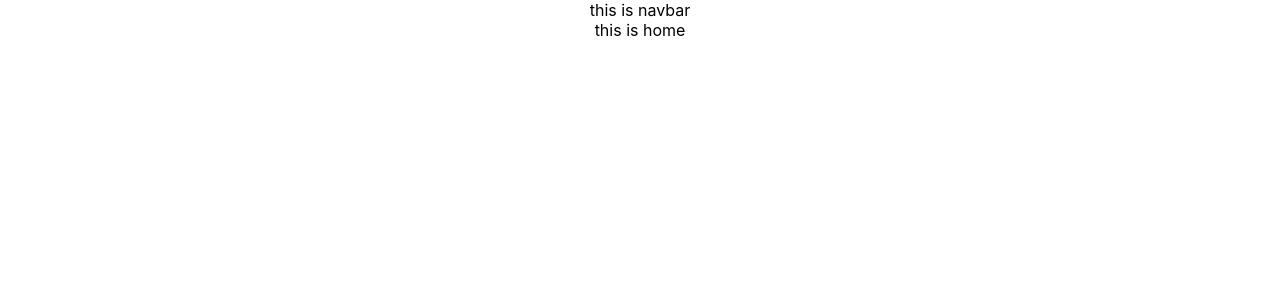
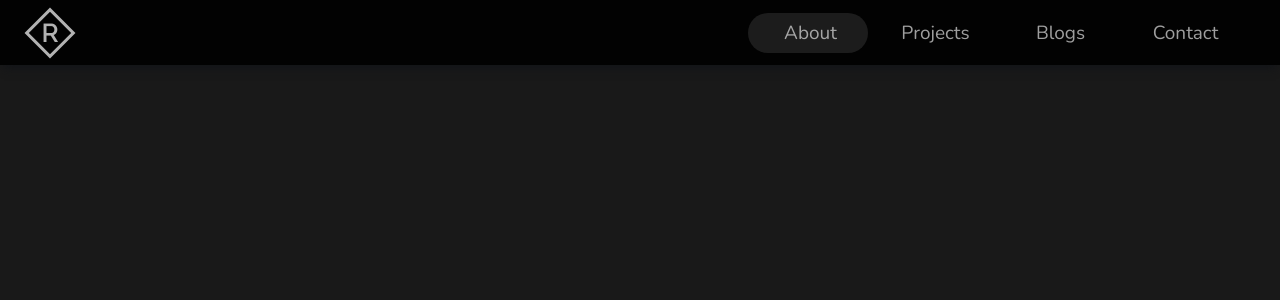
Before and after one commit to voidCounter/R, a React (Create React App) app: page / in a window 1280 px wide. Shown: the top 300 px of the page. Built offline with nearby package versions, Linux system fonts and the light colour scheme.

Commit message:
navbar done

```diff
--- a/src/App.css
+++ b/src/App.css
@@ -1,75 +1,183 @@
-@import url('https://fonts.googleapis.com/css2?family=Raleway:ital,wght@0,100;0,200;0,300;0,400;0,500;0,600;0,700;0,800;0,900;1,100;1,200;1,300;1,400;1,500;1,600;1,700;1,800;1,900&display=swap');
+@import url('https://fonts.googleapis.com/css2?family=Lato:ital,wght@0,100;0,300;0,400;0,700;0,900;1,100;1,300;1,400;1,700;1,900&family=Nunito:ital,wght@0,200;0,300;0,400;0,600;0,700;0,800;0,900;1,200;1,300;1,400;1,600;1,700;1,800;1,900&family=Raleway:ital,wght@0,100;0,200;0,300;0,400;0,500;0,600;0,700;0,800;0,900;1,100;1,200;1,300;1,400;1,500;1,600;1,700;1,800;1,900&display=swap');
 .App {
   text-align: center;
+  font-size: 19px;
+  font-family: 'Nunito', sans-serif;
 }
 
-.App-logo {
-  height: 40vmin;
-  pointer-events: none;
+:root {
+  --main-text-color: rgba(255, 255, 255, 0.8);
+  --main-back-color: rgba(0, 0, 0, 0.9);
+  --logo: rgba(255, 255, 255, 0.7);
+  --main-marker: rgba(255, 255, 255, 0.1);
 }
 
-@media (prefers-reduced-motion: no-preference) {
-  .App-logo {
-    animation: App-logo-spin infinite 20s linear;
+/* Extra small devices (phones, 600px and down) */
+
+@media only screen and (max-width: 600px) {
+  .navIcon {
+    display: flex;
+  }
+  .menuContainer {
+    background-color: rgba(--main-marker);
+    position: fixed;
+    top: 0;
+    left: 0;
+    width: 100vw;
+    height: 100vh;
+    display: flex;
+  }
+  .menu {
+    flex-flow: column;
+    position: relative;
+    row-gap: 20px;
+  }
+  /* controlling the marker */
+  .menuItem:nth-child(1):hover~.marker {
+    transform: translateY(0px);
+  }
+  .menuItem:nth-child(2):hover~.marker {
+    transform: translateY(60px);
+  }
+  .menuItem:nth-child(3):hover~.marker {
+    transform: translateY(120px);
+  }
+  .menuItem:nth-child(4):hover~.marker {
+    transform: translateY(180px);
   }
 }
 
-.typewriter h1 {
-  overflow: hidden;
-  /* Ensures the content is not revealed until the animation */
-  border-right: .15em solid orange;
-  /* The typwriter cursor */
-  white-space: nowrap;
-  /* Keeps the content on a single line */
-  margin: 0 auto;
-  /* Gives that scrolling effect as the typing happens */
-  letter-spacing: .15em;
-  /* Adjust as needed */
-  animation: typing 3.5s steps(40, end), blink-caret .75s step-end infinite;
-}
+/* Small devices (portrait tablets and large phones, 600px and up) */
 
-/* The typing effect */
-
-@keyframes typing {
-  from {
-    width: 0
+@media only screen and (min-width: 600px) {
+  .navIcon {
+    display: flex;
   }
-  to {
-    width: 100%
+  .menuContainer {
+    background-color: var(--main-marker);
+    position: fixed;
+    top: 0;
+    left: 0;
+    width: 100vw;
+    height: 100vh;
+    display: flex;
+  }
+  .menu {
+    flex-flow: column;
+    position: relative;
+    row-gap: 20px;
+  }
+  /* controlling the marker */
+  .menuItem:nth-child(1):hover~.marker {
+    transform: translateY(0px);
+  }
+  .menuItem:nth-child(2):hover~.marker {
+    transform: translateY(60px);
+  }
+  .menuItem:nth-child(3):hover~.marker {
+    transform: translateY(120px);
+  }
+  .menuItem:nth-child(4):hover~.marker {
+    transform: translateY(180px);
   }
 }
 
-/* The typewriter cursor effect */
+/* Medium devices (landscape tablets, 768px and up) */
 
-@keyframes blink-caret {
-  from, to {
-    border-color: transparent
+@media only screen and (min-width: 768px) {
+  .navIcon {
+    display: none!important;
   }
-  50% {
-    border-color: orange;
+  .menu {
+    display: flex!important;
+    width: 500px;
+    flex-flow: row;
+    height: 40px;
+    position: relative;
+  }
+  .menuContainer {
+    background-color: transparent;
+    display: flex!important;
+    position: relative;
+    width: auto;
+    height: auto;
+  }
+  .menuItem:nth-child(1):hover~.marker {
+    transform: translateX(0px);
+  }
+  .menuItem:nth-child(2):hover~.marker {
+    transform: translateX(125px);
+  }
+  .menuItem:nth-child(3):hover~.marker {
+    transform: translateX(250px);
+  }
+  .menuItem:nth-child(4):hover~.marker {
+    transform: translateX(375px);
   }
 }
 
-.App-header {
-  background-color: #282c34;
-  min-height: 100vh;
-  display: flex;
-  flex-direction: column;
-  align-items: center;
-  justify-content: center;
-  font-size: calc(10px + 2vmin);
-  color: white;
+/* Large devices (laptops/desktops, 992px and up) */
+
+@media only screen and (min-width: 992px) {
+  .navIcon {
+    display: none!important;
+  }
+  .menuContainer {
+    background-color: transparent;
+    display: flex!important;
+    width: auto;
+    position: relative;
+    height: auto;
+  }
+  .menu {
+    display: flex!important;
+    width: 500px;
+    height: 40px;
+    position: relative;
+  }
+  .menuItem:nth-child(1):hover~.marker {
+    transform: translateX(0px);
+  }
+  .menuItem:nth-child(2):hover~.marker {
+    transform: translateX(125px);
+  }
+  .menuItem:nth-child(3):hover~.marker {
+    transform: translateX(250px);
+  }
+  .menuItem:nth-child(4):hover~.marker {
+    transform: translateX(375px);
+  }
 }
 
-.App-link {
-  color: #61dafb;
-}
+/* Extra large devices (large laptops and desktops, 1200px and up) */
 
-@keyframes App-logo-spin {
-  from {
-    transform: rotate(0deg);
+@media only screen and (min-width: 1200px) {
+  .navIcon {
+    display: none!important;
   }
-  to {
-    transform: rotate(360deg);
+  .menuContainer {
+    background-color: transparent;
+    display: flex!important;
+    position: relative;
+    width: auto;
+    height: auto;
+  }
+  .menu {
+    width: 500px;
+    height: 40px;
+    display: flex!important;
+    position: relative;
+  }
+  .menuItem:nth-child(1):hover~.marker {
+    transform: translateX(0px);
+  }
+  .menuItem:nth-child(2):hover~.marker {
+    transform: translateX(125px);
+  }
+  .menuItem:nth-child(3):hover~.marker {
+    transform: translateX(250px);
+  }
+  .menuItem:nth-child(4):hover~.marker {
+    transform: translateX(375px);
   }
 }
--- a/src/App.js
+++ b/src/App.js
@@ -8,9 +8,12 @@ import {
   Route,
   Link
 } from "react-router-dom";
-import { useEffect, useState } from 'react';
+import { createContext, useContext, useEffect, useState } from 'react';
+export const menuContext = createContext();
 
 function App() {
+  const [showMenu, setShowMenu] = useState({ display: "none" });
+  document.body.style.backgroundColor = "var(--main-back-color)";
   const [showLoader, setShowLoader] = useState(true);
   useEffect(() => {
     setTimeout(() => {
@@ -19,12 +22,14 @@ function App() {
   }, []);
   return (
     <div className="App">
+      <menuContext.Provider value={[showMenu, setShowMenu]}>
         {
           showLoader ?
             <Loader></Loader>
             :
             <Home></Home>
         }
+      </menuContext.Provider>
     </div>
   );
 }
--- a/src/components/Home/Home.js
+++ b/src/components/Home/Home.js
@@ -1,12 +1,12 @@
 import React from 'react';
 import Loader from '../Loader/Loader';
+import styles from './Home.module.css';
 import Navbar from './Navbar/Navbar';
 
 const Home = () => {
     return (
-        <div>
+        <div className={`${styles.home} home`}>
             <Navbar></Navbar>
-            this is home
         </div>
     );
 };
--- a/src/components/Home/Home.module.css
+++ b/src/components/Home/Home.module.css
@@ -0,0 +1,4 @@
+.home {
+    height: 657vh;
+    padding-top: 70px;
+}
--- /dev/null
+++ b/src/components/Home/Navbar/Menu/Menu.js
@@ -0,0 +1,17 @@
+import React, { useContext } from 'react';
+import { menuContext } from '../../../../App';
+import styles from './Menu.module.css';
+
+const Menu = () => {
+    return (
+        <div className={` ${styles.menu} menu`}>
+            <div className={`${styles.menuItem} menuItem`}>About</div>
+            <div className={`${styles.menuItem} menuItem`}>Projects</div>
+            <div className={`${styles.menuItem} menuItem`}>Blogs</div>
+            <div className={`${styles.menuItem} menuItem`}>Contact</div>
+            <div className={`${styles.marker} marker`}></div>
+        </div>
+    );
+};
+
+export default Menu;
--- /dev/null
+++ b/src/components/Home/Navbar/Menu/Menu.module.css
@@ -0,0 +1,39 @@
+.menu, .menuItem {
+    display: flex;
+    justify-content: center;
+    align-items: center;
+}
+
+.menu {
+    /* background-color: rgba(0, 3, 6, 1); */
+    /* width: 500px; */
+    /* display: none; */
+    /* position: relative; */
+    /* height: 40px; */
+}
+
+.marker {
+    position: absolute;
+    height: 40px;
+    top: 0;
+    border-radius: 100px;
+    transition: 0.5s all cubic-bezier(0.25, 0.46, 0.45, 0.94);
+    left: 0;
+    z-index: 0;
+    width: 120px;
+    background-color: var(--main-marker);
+}
+
+.menuItem {
+    width: 125px;
+    color: rgba(225, 225, 225, 0.7);
+    height: 40px;
+    transition: 0.7s all ease-in-out;
+    position: relative;
+    z-index: 1;
+    cursor: pointer;
+}
+
+.menuItem:hover {
+    color: white;
+}
--- a/src/components/Home/Navbar/Navbar.js
+++ b/src/components/Home/Navbar/Navbar.js
@@ -1,10 +1,80 @@
-import React from 'react';
+import React, { useContext, useEffect } from 'react';
+import { menuContext } from '../../../App';
+import Menu from './Menu/Menu';
+import menuStyles from './Menu/Menu.module.css';
 import styles from './Navbar.module.css';
+import '../../../App.css';
 
 const Navbar = () => {
+    const [showMenu, setShowMenu] = useContext(menuContext);
+    let prevScrollpos = window.pageYOffset;
+    useEffect(() => {
+        window.onscroll = function () {
+            let currentScrollPos = window.pageYOffset;
+            if (prevScrollpos > currentScrollPos) {
+                document.getElementsByClassName(styles.navbarContainer)[0].style.top = "0";
+            } else {
+                document.getElementsByClassName(styles.navbarContainer)[0].style.top = "-70px";
+            }
+            prevScrollpos = currentScrollPos;
+        }
+    })
+    const toggleNavPage = () => {
+        const bar1 = document.getElementsByClassName(styles.bar1)[0];
+        const bar2 = document.getElementsByClassName(styles.bar2)[0];
+        const navPage = document.getElementsByClassName(styles.menuContainer)[0];
+        console.log(navPage);
+        const navIcon = document.getElementsByClassName(styles.navIcon)[0];
+        navPage.style.opacity = "0";
+        const newShow = { ...showMenu };
+        if (showMenu.display === "none") {
+            newShow.display = "flex";
+            navIcon.style.rowGap = "0px";
+            bar1.style.transform = "rotateZ(45deg)";
+            bar2.style.transform = "rotateZ(-45deg)";
+            // to prevent scrolling when menu is open
+            document.body.style.position = 'fixed';
+            document.body.style.top = `-${window.scrollY}px`;
+        }
+        else {
+            newShow.display = "none";
+            navIcon.style.rowGap = "5px";
+            bar1.style.transform = "rotate(0deg)";
+            bar2.style.transform = "rotate(0deg)";
+            // When the modal is hidden...
+            const scrollY = document.body.style.top;
+            document.body.style.position = '';
+            document.body.style.top = '';
+            window.scrollTo(0, parseInt(scrollY || '0') * -1);
+        }
+        setTimeout(() => {
+            setShowMenu(newShow);
+        }, 220);
+        setTimeout(() => {
+            navPage.style.opacity = "1";
+        }, 230);
+
+    }
     return (
-        <div>
-            this is navbar
+        <div className={styles.navbarContainer}>
+            <div className={styles.navbar}>
+                <div className={styles.logoContainer}>
+                    <div className={styles.logo}>
+                        <div className={styles.logoText}>
+                            R
+                        </div>
+                    </div>
+                </div>
+                <div className={styles.navGroup}>
+                    <div onClick={toggleNavPage} className={`${styles.navIcon} navIcon`}>
+                        <div className={styles.bar1}></div>
+                        <div className={styles.bar2}></div>
+                    </div>
+                    <div className={`${styles.menuContainer} menuContainer`} style={showMenu}>
+                        <Menu></Menu>
+                    </div>
+                </div>
+            </div>
         </div>
     );
 };
--- a/src/components/Home/Navbar/Navbar.module.css
+++ b/src/components/Home/Navbar/Navbar.module.css
@@ -0,0 +1,93 @@
+/* Navbar */
+
+.navbarContainer {
+    background-color: var(--main-back-color);
+    position: fixed;
+    top: 0;
+    transition: all 0.3s ease-in-out;
+    width: 100vw;
+    box-shadow: 0 7px 9px -4px rgb(18, 20, 24);
+    height: 65px;
+}
+
+.navbar, .menu, .navbarContainer, .menuItem {
+    display: flex;
+    justify-content: center;
+    align-items: center;
+}
+
+.navbar {
+    width: clamp(95vw, 100%, 85vw);
+    justify-content: space-between;
+}
+
+/* logo */
+
+.logo {
+    width: 30px;
+    /* z-index: 3; */
+    display: flex;
+    justify-content: center;
+    align-items: center;
+    border: 3px solid var(--logo);
+    position: relative;
+    height: 30px;
+    transform: rotateZ(45deg);
+    transition: 1s all ease-in-out
+}
+
+.logoText {
+    color: var(--logo);
+    cursor: pointer;
+    width: 100%;
+    height: 100%;
+    font-family: 'Raleway', sans-serif;
+    font-weight: 600;
+    font-size: 26px;
+    transition: all 0s;
+    text-transform: uppercase;
+    transform: rotateZ(-45deg);
+}
+
+/* navicon */
+
+.navIcon {
+    /* position: fixed;
+    top: 10px;
+    right: 10px; */
+    position: relative;
+    z-index: 2;
+    cursor: pointer;
+    transition: 0.25s all ease-in-out;
+    background-color: var(--main-marker);
+    /* display: flex; */
+    flex-flow: column;
+    row-gap: 5px;
+    justify-content: center;
+    width: 45px;
+    height: 45px;
+    border-radius: 50%;
+    align-items: center;
+}
+
+.navIcon:hover {
+    background-color: var(--main-text-color);
+}
+
+.navIcon:hover>.bar1, .navIcon:hover>.bar2 {
+    background-color: var(--main-back-color);
+}
+
+.bar1, .bar2 {
+    width: 22px;
+    transition: 0.25s all ease-in-out;
+    height: 2px;
+    transform-origin: 10px 1px;
+    background-color: var(--main-text-color);
+}
+
+.menuContainer {
+    justify-content: center;
+    overflow: hidden;
+    align-items: center;
+}
--- a/src/index.css
+++ b/src/index.css
@@ -1,13 +1,15 @@
 body {
   margin: 0;
-  font-family: -apple-system, BlinkMacSystemFont, 'Segoe UI', 'Roboto', 'Oxygen',
-    'Ubuntu', 'Cantarell', 'Fira Sans', 'Droid Sans', 'Helvetica Neue',
-    sans-serif;
+  font-family: -apple-system, BlinkMacSystemFont, 'Segoe UI', 'Roboto', 'Oxygen', 'Ubuntu', 'Cantarell', 'Fira Sans', 'Droid Sans', 'Helvetica Neue', sans-serif;
   -webkit-font-smoothing: antialiased;
   -moz-osx-font-smoothing: grayscale;
 }
 
+html {
+  scroll-behavior: smooth;
+  scrollbar-width: none;
+}
+
 code {
-  font-family: source-code-pro, Menlo, Monaco, Consolas, 'Courier New',
-    monospace;
+  font-family: source-code-pro, Menlo, Monaco, Consolas, 'Courier New', monospace;
 }
```
Also changed, not shown: src/components/Loader/Loader.module.css (+3 -4 lines). Lines whose indentation alone changed are shown as unchanged.
